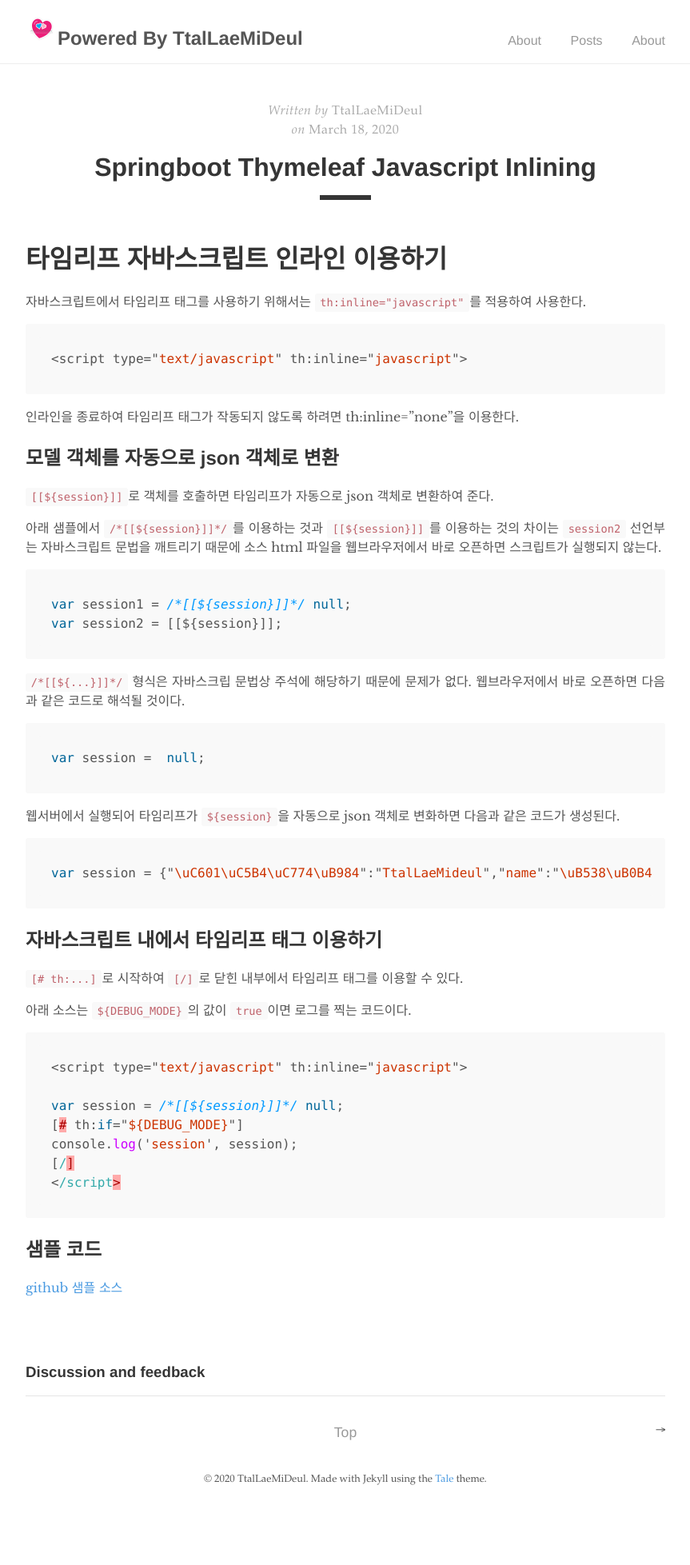
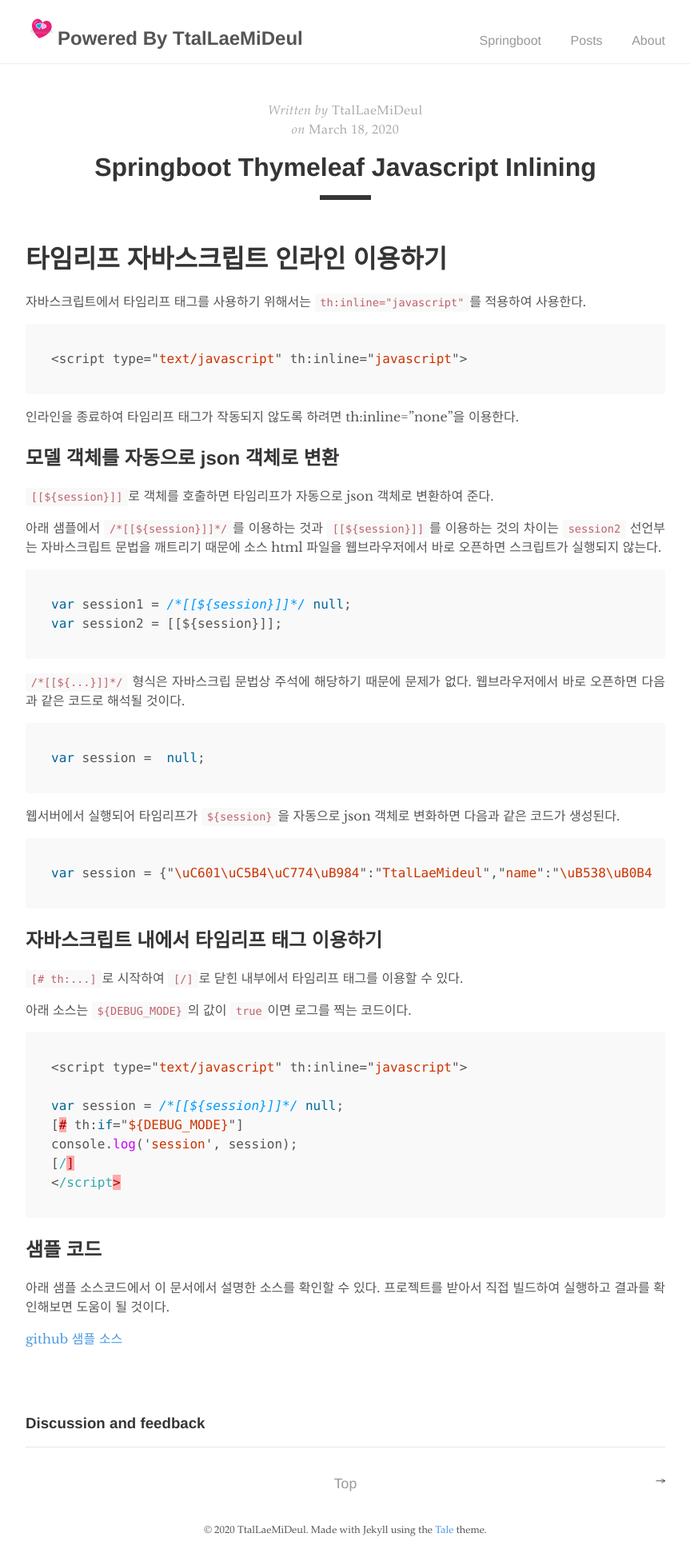
Before and after one commit to ttallaemideul/ttallaemideul.github.io, a Jekyll site: the page built from _posts/tlmd_web/2020-03-18-thymeleaf-js-001.md, in a window 1280 px wide. Shown: the whole page at 80% size, without its empty margins (208-1071 px from the left). Built offline with Jekyll 4.4.1, drawn with Linux system fonts in a browser that asks for light colours; comment, search, counter and statistics services are not loaded; before the commit the page ends 1893 px from its top, so only the background shows below that.

Commit message:
문서 수정

```diff
--- a/_includes/navigation.html
+++ b/_includes/navigation.html
@@ -4,7 +4,7 @@
       <h2 class="nav-title"><img src="/assets/favicon-32x32.png">{{ site.title }}</h2>
     </a>
     <ul>
-      <li><a href="{{ '/tlmd_web' | prepend: site.baseurl }}">About</a></li>
+      <li><a href="{{ '/tlmd_web' | prepend: site.baseurl }}">Springboot</a></li>
       <li><a href="{{ site.baseurl }}/">Posts</a></li>
       <li><a href="{{ '/about' | prepend: site.baseurl }}">About</a></li>
     </ul>
--- a/_posts/tlmd_web/2020-03-18-thymeleaf-js-001.md
+++ b/_posts/tlmd_web/2020-03-18-thymeleaf-js-001.md
@@ -57,4 +57,7 @@ console.log('session', session);
 
 ## 샘플 코드
 
+아래 샘플 소스코드에서 이 문서에서 설명한 소스를 확인할 수 있다.
+프로젝트를 받아서 직접 빌드하여 실행하고 결과를 확인해보면 도움이 될 것이다.
+
 [github 샘플 소스](https://github.com/ttallaemideul/springboot/blob/master/tlmd_web/src/main/resources/templates/sample/thymeleaf/javascript.html)
```
